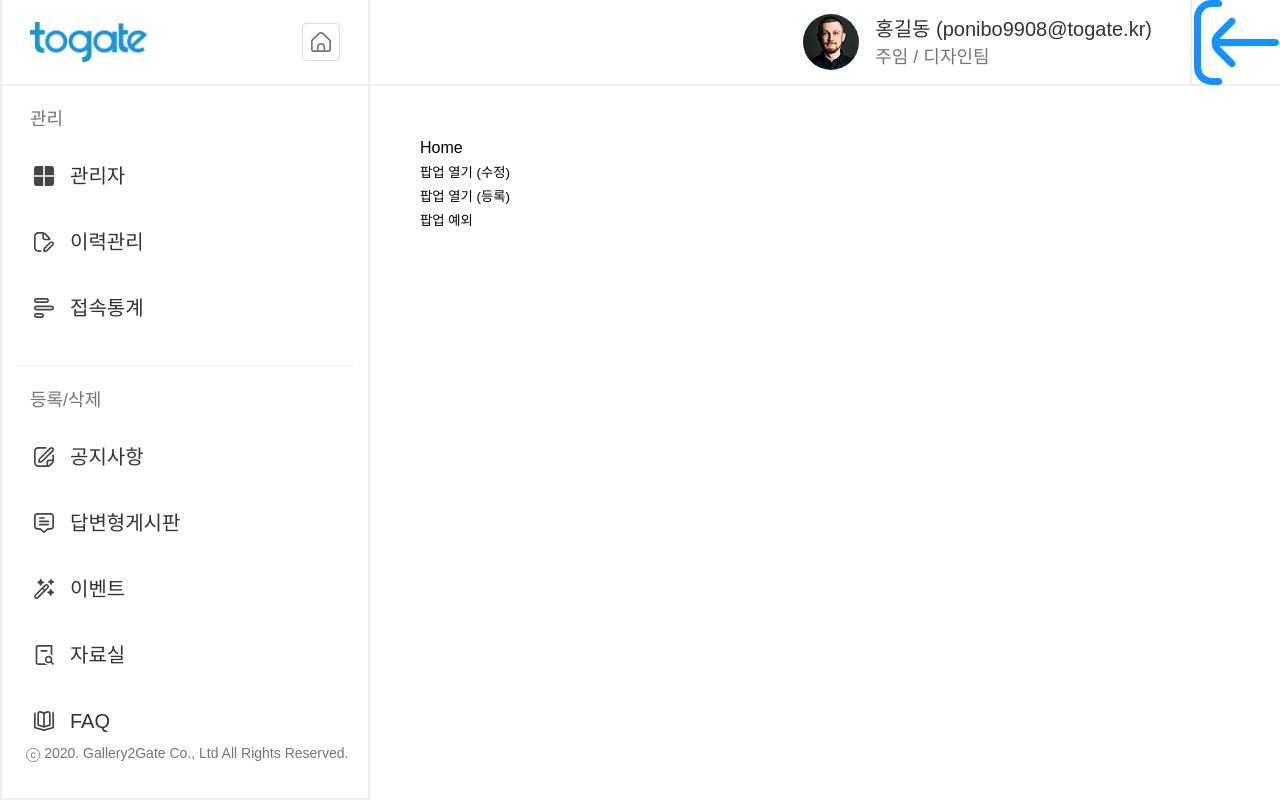
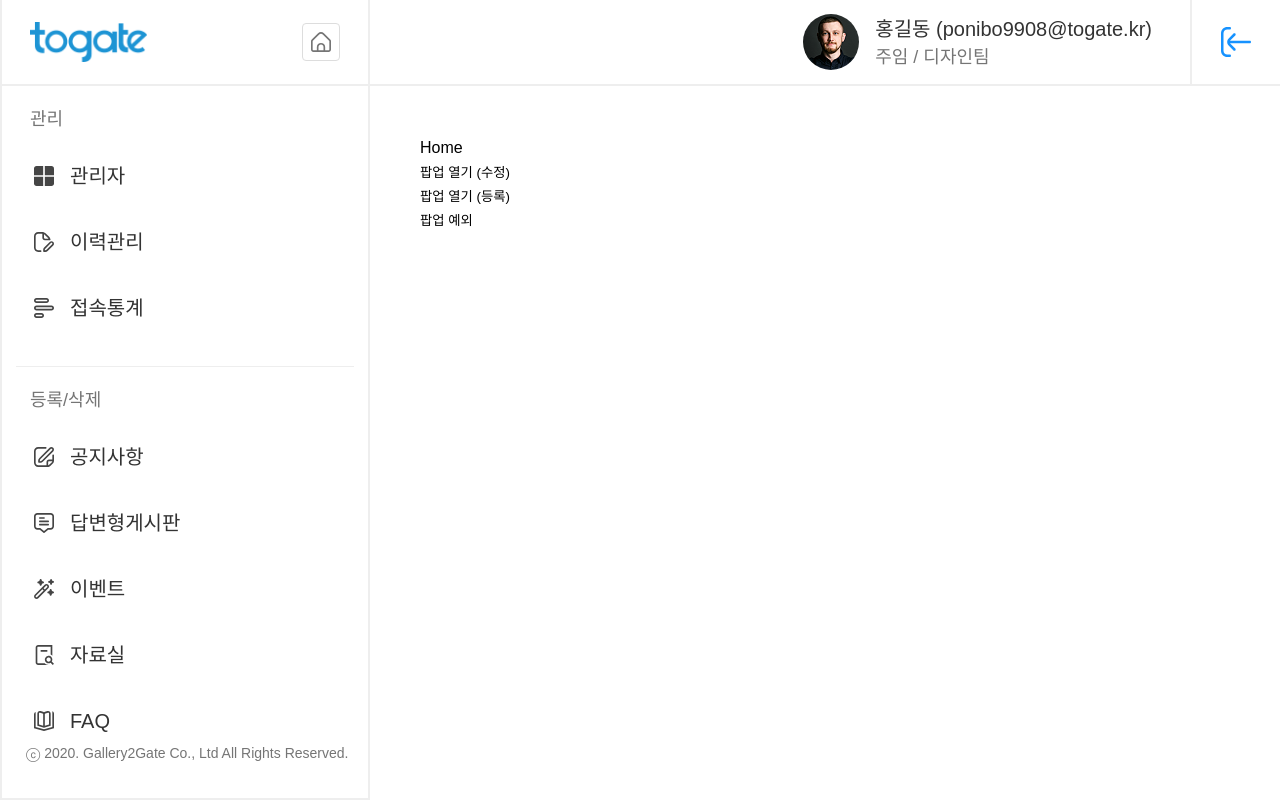
Before and after one commit to togatecomz01/togatecomz_admin, a React (Vite) app in the folder html/: page / in a window 1280 px wide. Built offline with nearby package versions, Linux system fonts and the light colour scheme; a web font is replaced by a local one.

Commit message:
아이콘 수정

```diff
--- a/html/src/components/layout/Header/Header.module.scss
+++ b/html/src/components/layout/Header/Header.module.scss
@@ -127,8 +127,3 @@
   box-sizing: border-box;
   border-left: 2px solid vars.$gray-line-1;
 }
-
-.logout {
-  background-image: url('../../../assets/images/ico-enter.svg');
-  background-size: contain;
-}
```
